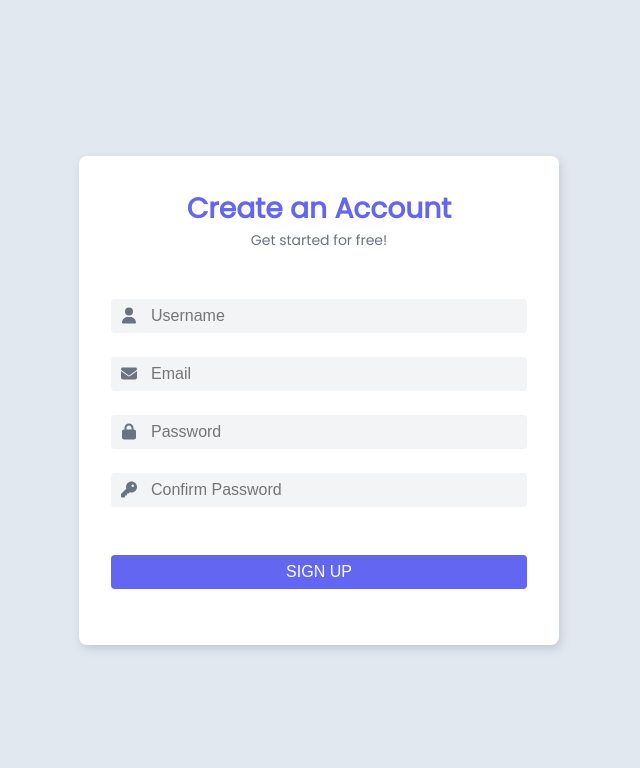
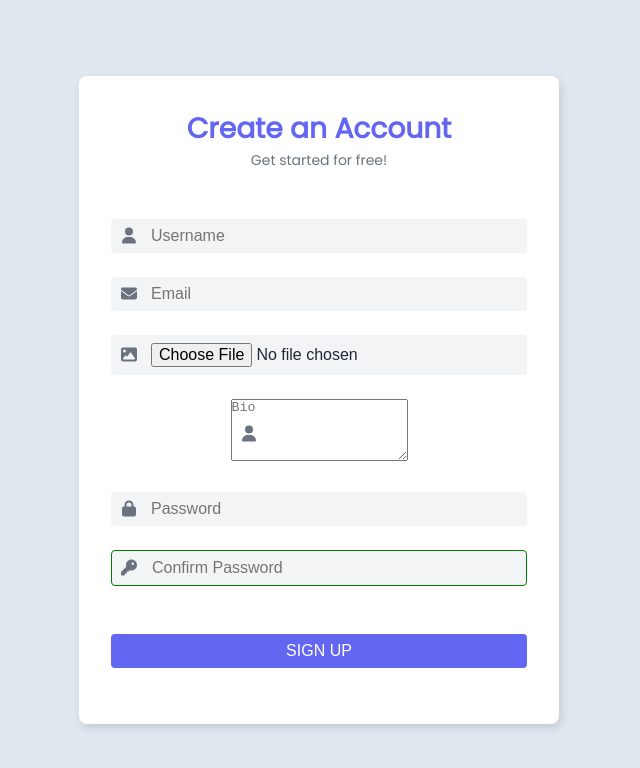
Before and after one commit to Vision-Vault/front-end, a Next.js app: page /signup in a window 1280 px wide. Shown: the top 768 px of the page, without its empty margins (321-961 px from the left). Built offline with nearby package versions, Linux system fonts and the light colour scheme.

Commit message:
signup page

```diff
--- a/app/signup/page.js
+++ b/app/signup/page.js
@@ -2,33 +2,43 @@
 import React, { useState } from 'react';
 import '../../styles/signup_page_style.css';
 import { FontAwesomeIcon } from '@fortawesome/react-fontawesome'
-import { faKey, faLock, faEnvelope, faUser } from '@fortawesome/free-solid-svg-icons'
-
+import { faKey, faLock, faEnvelope, faUser, faImage } from '@fortawesome/free-solid-svg-icons'
 
 const Signup = () => {
   const [state, setState] = useState({
     username: '',
+    password: '',
+    profile_picture: '',
+    bio: '',
     email: '',
-    password: '',
-    confirm_password: '',
-
   });
 
+  const [passwordMatch, setPasswordMatch] = useState(true);
+
+
   const handleChange = event => {
-    setState({ ...state, [event.target.name]: event.target.value });
+    const { name, value } = event.target;
+    setState({ ...state, [name]: value });
+    console.log("value:",value)
+    console.log()
+    if (name === 'password' || name === 'confirm_password') {
+      setPasswordMatch(
+        name === 'confirm_password' ? value === state.password : state.password === value
+      );
+    }
   };
-
+/**
   const handleSubmit = event => {
     event.preventDefault();
     console.log(state);
   };
+*/
 
-  /**
   const handleSubmit = async event => {
     event.preventDefault();
 
     try {
-      const response = await fetch('YOUR_BACKEND_API_ENDPOINT', {
+      const response = await fetch('https://new-backend-alpha.vercel.app/api/v1/accounts/', {
         method: 'POST',
         headers: {
           'Content-Type': 'application/json',
@@ -42,7 +52,7 @@ const Signup = () => {
         console.log('Response data:', data);
 
         // Redirect to the login page
-        window.location.href = '/login'; // Replace '/login' with the actual login page URL
+        // window.location.href = '/login'; // Replace '/login' with the actual login page URL
       } else {
         // Request failed
         console.error('Request failed with status:', response.status);
@@ -50,7 +60,15 @@ const Signup = () => {
     } catch (error) {
       console.error('Error:', error);
     }
-  */
+  }
+
+    console.log("passwordMatch:",passwordMatch)
+    console.log("type:",typeof(passwordMatch))
+
+    const handleProfilePictureChange = event => {
+      const file = event.target.files[0];
+      setState({ ...state, profile_picture: file });
+    };
 
   return (
     <div className="mainContainer">
@@ -63,19 +81,44 @@ const Signup = () => {
           <form onSubmit={handleSubmit}>
             <div className="signUp-input">
               <i className="fa-solid"><FontAwesomeIcon icon={faUser} /></i>
-              <input name="username" type="text" placeholder="Username" onChange={handleChange}/>
+              <input name="username" type="text" placeholder="Username" onChange={handleChange} required/>
             </div>
             <div className="signUp-input">
               <i className="fa-solid"><FontAwesomeIcon icon={faEnvelope} /></i>
-              <input name="email" type="email" placeholder="Email" onChange={handleChange} />
+              <input name="email" type="email" placeholder="Email" onChange={handleChange} required/>
+            </div>
+            <div className="signUp-input">
+              <i className="fa-solid"><FontAwesomeIcon icon={faImage} /></i>
+              <input
+                type="file"
+                accept="image/*"
+                name="profile_picture"
+                onChange={handleProfilePictureChange}
+              />
+            </div>
+            <div className="signUp-input">
+              <i className="fa-solid"><FontAwesomeIcon icon={faUser} /></i>
+              <textarea
+                name="bio"
+                placeholder="Bio"
+                onChange={handleChange}
+                rows={4}
+              />
             </div>
             <div className="signUp-input">
               <i className="fa-solid"><FontAwesomeIcon icon={faLock} /></i>
-              <input name="password" type="password" placeholder="Password" onChange={handleChange} />
+              <input name="password" type="password" placeholder="Password" onChange={handleChange} required/>
             </div>
             <div className="signUp-input">
               <i className="fa-solid"><FontAwesomeIcon icon={faKey} /></i>
-              <input name="confirm_password" type="password" placeholder="Confirm Password" onChange={handleChange}/>
+              <input
+                name="confirm_password"
+                type="password"
+                placeholder="Confirm Password"
+                onChange={handleChange}
+                className={passwordMatch ? "password-match" : "password-mismatch" }
+                required
+                />
             </div>
             <input className="signup-btn" type="submit" value="SIGN UP" />
           </form>
--- a/styles/signup_page_style.css
+++ b/styles/signup_page_style.css
@@ -109,3 +109,11 @@ i.fa-google {
   color: #6366f1;
   text-decoration: none;
 }
+
+.password-match {
+  border: 1px solid green !important;
+}
+
+.password-mismatch {
+  border: 1px solid red !important;
+}
```
